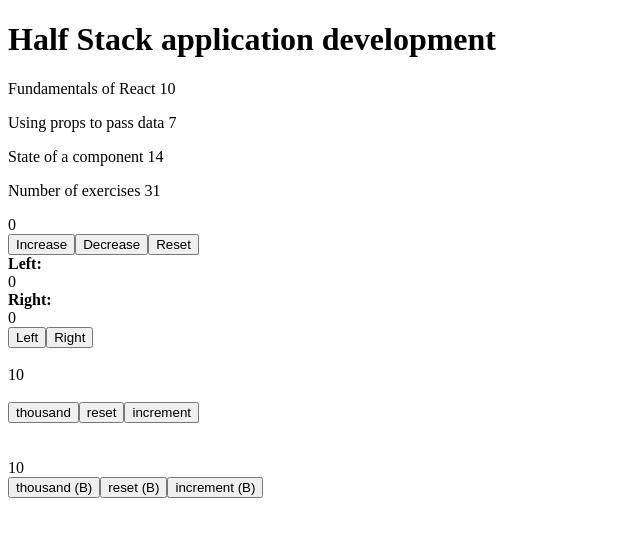
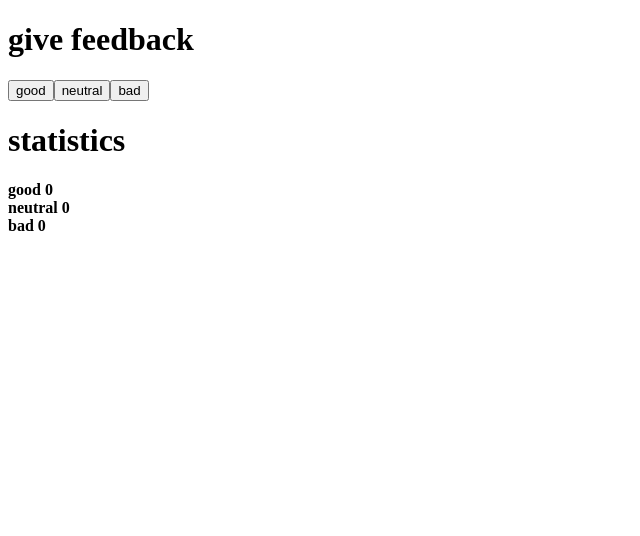
Before and after one commit to ananta-dev/university-of-helsinki-full-stack-open, a React (Create React App) app in the folder part01/: page / in a window 1280 px wide. Shown: the top 536 px of the page, without its empty margins (0-640 px from the left). Built offline with nearby package versions, Linux system fonts and the light colour scheme.

Commit message:
Exercise 1.6 finished

```diff
--- a/part01/src/App.js
+++ b/part01/src/App.js
@@ -1,123 +1,35 @@
 import { useState } from "react";
-const Header = props => <h1>{props.courseName}</h1>;
-
-const Part = props => (
-    <p>
-        {props.name} {props.exercises}
-    </p>
-);
-
-const Content = props => (
-    <>
-        {props.courseParts.map(part => (
-            <Part key={part.id} name={part.name} exercises={part.exercises} />
-        ))}
-    </>
-);
-
-const Total = props => {
-    // --- A more naive way: ---
-    // let totalNumber = 0;
-    // props.parts.forEach(part => (totalNumber += part.exercises));
-
-    // --- A more ES6 way with reduce ---
-    const totalNumber = props.courseParts.reduce((x, y) => ({
-        exercises: x.exercises + y.exercises,
-    })).exercises;
-
-    return <p>Number of exercises {totalNumber}</p>;
-};
-
-const Display = ({ counter }) => {
-    return <div>{counter}</div>;
-};
-
-const Button = ({ onClickFunction, text }) => {
-    return <button onClick={onClickFunction}>{text}</button>;
-};
 
 const App = () => {
-    const [counter, setCounter] = useState(0);
-    const [left, setLeft] = useState(0);
-    const [right, setRight] = useState(0);
+    // save clicks of each button to its own state
+    const [good, setGood] = useState(0);
+    const [neutral, setNeutral] = useState(0);
+    const [bad, setBad] = useState(0);
 
-    const course = {
-        name: "Half Stack application development",
-        parts: [
-            {
-                id: 1,
-                name: "Fundamentals of React",
-                exercises: 10,
-            },
-            {
-                id: 2,
-                name: "Using props to pass data",
-                exercises: 7,
-            },
-            {
-                id: 3,
-                name: "State of a component",
-                exercises: 14,
-            },
-        ],
-    };
-    const [value, setValue] = useState(10);
-    const [valueB, setValueB] = useState(10);
-
-    // setTimeout(() => setCounter(counter + 1), 2000);
-
-    const increaseByOne = () => setCounter(counter + 1);
-    const decreaseByOne = () => setCounter(counter - 1);
-    const setToZero = () => setCounter(0);
-    const increaseLeft = () => setLeft(left + 1);
-    const increaseRight = () => setRight(right + 1);
-    const setToValue = newValue => () => {
-        console.log("value now", newValue); // print the new value to console
-        setValue(newValue);
+    const increaseGood = () => {
+        setGood(good + 1);
     };
 
-    const setToValueB = newValue => {
-        console.log("value now", newValue);
-        setValueB(newValue);
+    const increaseNeutral = () => {
+        setNeutral(neutral + 1);
     };
 
+    const increaseBad = () => {
+        setBad(bad + 1);
+    };
     return (
         <div>
-            <Header courseName={course.name} />
-            <Content courseParts={course.parts} />
-            <Total courseParts={course.parts} />
-            <Display counter={counter} />
-            <Button onClickFunction={increaseByOne} text='Increase' />
-            <Button onClickFunction={decreaseByOne} text='Decrease' />
-            <Button onClickFunction={setToZero} text='Reset' />
+            <h1>give feedback</h1>
+            <button onClick={increaseGood}>good</button>
+            <button onClick={increaseNeutral}>neutral</button>
+            <button onClick={increaseBad}>bad</button>
+            <h1>statistics</h1>
+            <strong>good {good}</strong>
             <br />
-            <strong>Left: </strong>
-            <Display counter={left} />
-            <strong>Right: </strong>
-            <Display counter={right} />
-            <Button onClickFunction={increaseLeft} text='Left' />
-            <Button onClickFunction={increaseRight} text='Right' />
+            <strong>neutral {neutral}</strong>
             <br />
+            <strong>bad {bad}</strong>
             <br />
-            <div>
-                {value}
-                <br />
-                <br />
-                <button onClick={setToValue(1000)}>thousand</button>
-                <button onClick={setToValue(0)}>reset</button>
-                <button onClick={setToValue(value + 1)}>increment</button>
-            </div>
-            <br />
-            <br />
-            <div>
-                {valueB}
-                <br />
-                <button onClick={() => setToValueB(1000)}>thousand (B)</button>
-                <button onClick={() => setToValueB(0)}>reset (B)</button>
-                <button onClick={() => setToValueB(value + 1)}>
-                    increment (B)
-                </button>
-            </div>
         </div>
     );
 };
```
